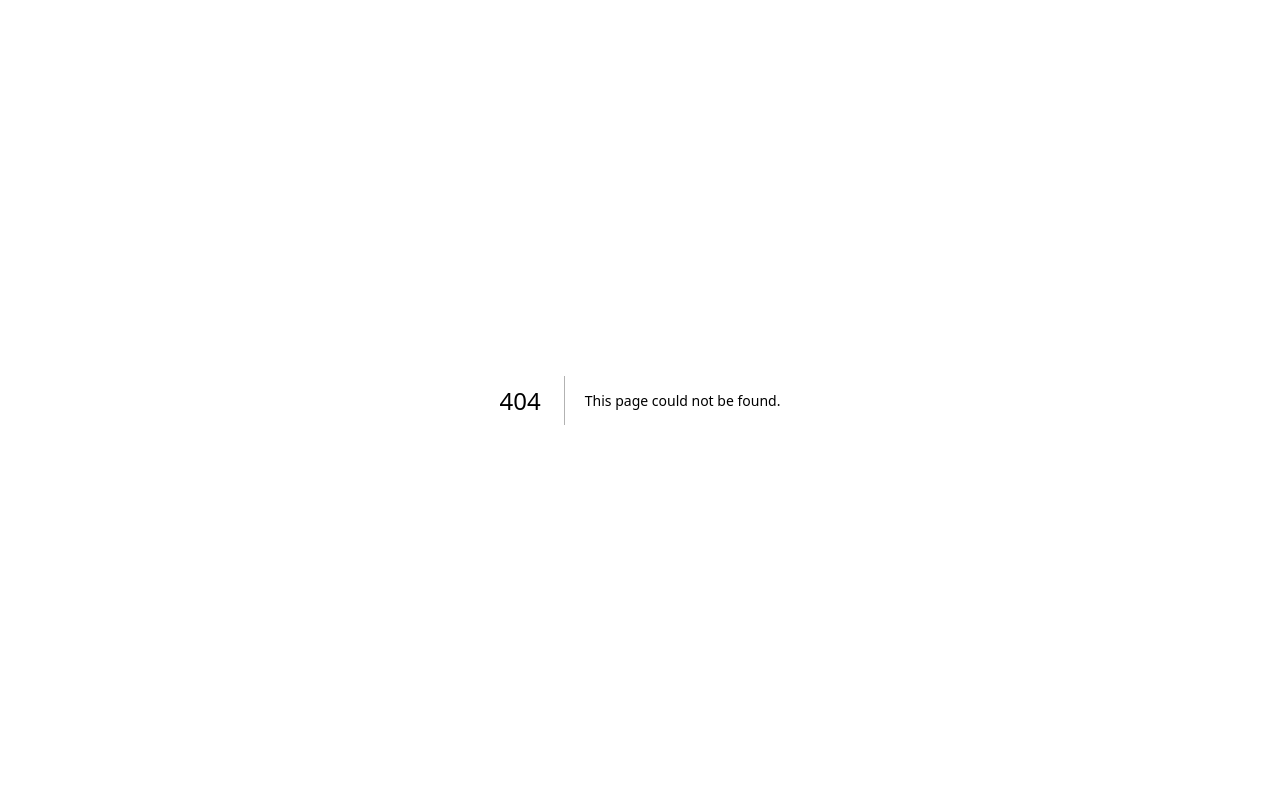
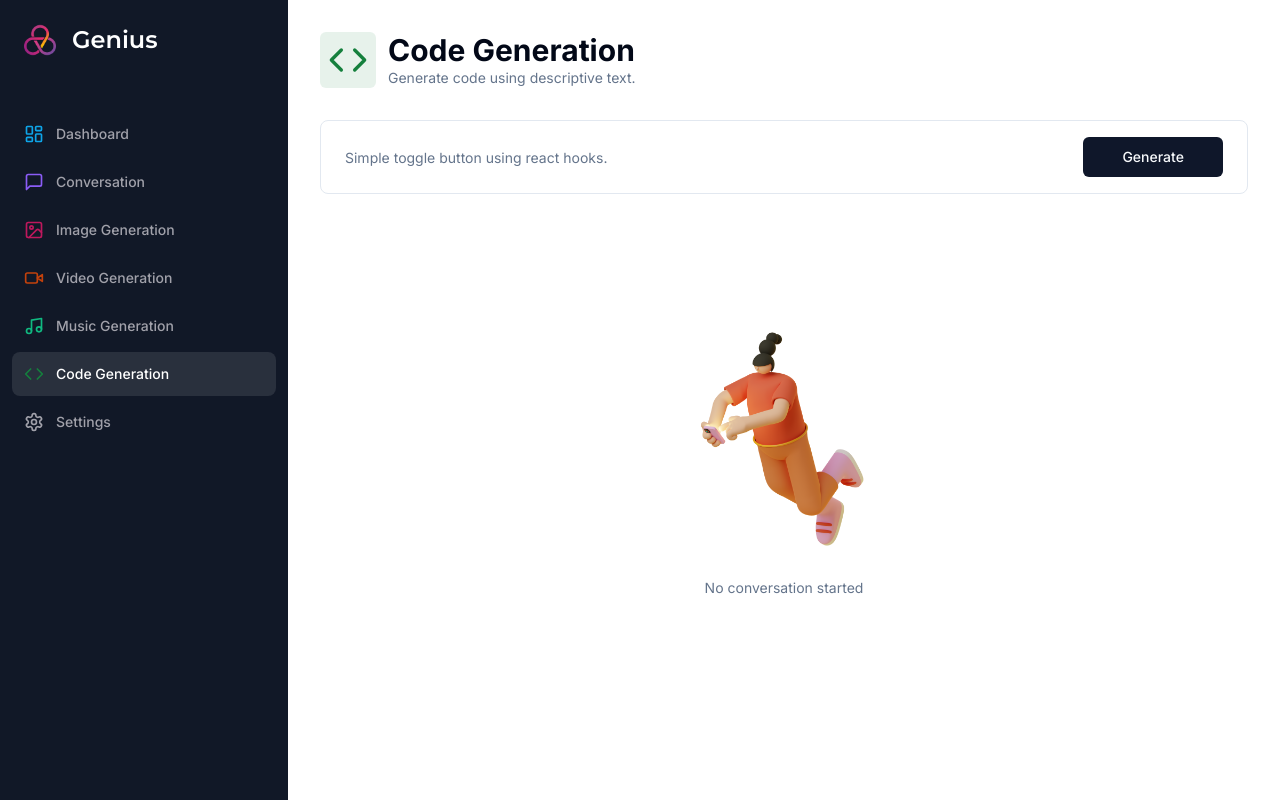
Before and after one commit to summer030/ai-saas-platform, a Next.js app: page /code in a window 1280 px wide. Before the commit this address had no page. Built offline with nearby package versions, Linux system fonts and the light colour scheme.

Commit message:
feat: code generation ai

```diff
--- /dev/null
+++ b/app/(dashboard)/(routes)/code/constants.ts
@@ -0,0 +1,7 @@
+import * as z from "zod";
+
+export const formSchema = z.object({
+  prompt: z.string().min(1, {
+    message: "Prompt is required",
+  }),
+});
--- /dev/null
+++ b/app/(dashboard)/(routes)/code/page.tsx
@@ -0,0 +1,157 @@
+"use client";
+
+import axios from "axios";
+import * as z from "zod";
+import { useState } from "react";
+import { Code, Divide } from "lucide-react";
+import { useForm } from "react-hook-form";
+import { zodResolver } from "@hookform/resolvers/zod";
+import { useRouter } from "next/navigation";
+import { ChatCompletionRequestMessage } from "openai";
+import ReactMarkdown from "react-markdown";
+
+import { Heading } from "@/components/heading";
+import { Form, FormControl, FormField, FormItem } from "@/components/ui/form";
+import { cn } from "@/lib/utils";
+import { Input } from "@/components/ui/input";
+import { Button } from "@/components/ui/button";
+import { Empty } from "@/components/empty";
+import { Loader } from "@/components/loader";
+import { UserAvatar } from "@/components/user-avatar";
+import { BotAvatar } from "@/components/bot-avatar";
+
+import { formSchema } from "./constants";
+
+const CodePage = () => {
+  const router = useRouter();
+  const [messages, setMessages] = useState<ChatCompletionRequestMessage[]>([]);
+  const form = useForm<z.infer<typeof formSchema>>({
+    resolver: zodResolver(formSchema),
+    defaultValues: {
+      prompt: "",
+    },
+  });
+
+  const isLoading = form.formState.isSubmitting;
+
+  const onSubmit = async (values: z.infer<typeof formSchema>) => {
+    try {
+      const userMessage: ChatCompletionRequestMessage = {
+        role: "user",
+        content: values.prompt,
+      };
+
+      const newMessages = [...messages, userMessage];
+
+      const response = await axios.post("/api/code", {
+        messages: newMessages,
+      });
+
+      setMessages((current) => [...current, userMessage, response.data]);
+
+      form.reset();
+    } catch (error: any) {
+      // TODO: Open Pro Modal
+      console.log(error);
+    } finally {
+      router.refresh();
+    }
+  };
+
+  return (
+    <div>
+      <Heading
+        title="Code Generation"
+        description="Generate code using descriptive text."
+        icon={Code}
+        iconColor="text-green-700"
+        bgColor="bg-green-700/10"
+      />
+      <div className="px-4 lg:px-8">
+        <div>
+          <Form {...form}>
+            <form
+              onSubmit={form.handleSubmit(onSubmit)}
+              className="
+                rounded-lg
+                border
+                w-full
+                p-4
+                px-3
+                md:px-6
+                focus-within:shadow-sm
+                grid
+                grid-cols-12
+                gap-2
+              "
+            >
+              <FormField
+                name="prompt"
+                render={({ field }) => (
+                  <FormItem className="col-span-12 lg:col-span-10">
+                    <FormControl className="m-0 p-0">
+                      <Input
+                        className="border-0 outline-none focus-visible:ring-0 focus-visible:ring-transparent"
+                        disabled={isLoading}
+                        placeholder="Simple toggle button using react hooks."
+                        {...field}
+                      />
+                    </FormControl>
+                  </FormItem>
+                )}
+              />
+              <Button
+                className="col-span-12 lg:col-span-2 w-full"
+                disabled={isLoading}
+              >
+                Generate
+              </Button>
+            </form>
+          </Form>
+        </div>
+        <div className="space-y-4 mt-4">
+          {isLoading && (
+            <div className="p-8 rounded-lg w-full flex items-center justify-center bg-muted">
+              <Loader />
+            </div>
+          )}
+          {messages.length === 0 && !isLoading && (
+            <Empty label="No conversation started" />
+          )}
+          <div className="flex flex-col-reverse gap-y-4">
+            {messages.map((message) => (
+              <div
+                key={message.content}
+                className={cn(
+                  "p-8 w-full flex items-center gap-x-8 rounded-lg",
+                  message.role === "user"
+                    ? "bg-white boreder border-black/10"
+                    : "bg-muted"
+                )}
+              >
+                {message.role === "user" ? <UserAvatar /> : <BotAvatar />}
+                <ReactMarkdown
+                  components={{
+                    pre: ({ node, ...props }) => (
+                      <div className="overflow-auto w-full my-2 bg-black/10 p-2 rounded-lg">
+                        <pre {...props} />
+                      </div>
+                    ),
+                    code: ({ node, ...props }) => (
+                      <code className="bg-black/10 rounded-lg p-1" {...props} />
+                    ),
+                  }}
+                  className="text-sm overflow-hidden leading-7"
+                >
+                  {message.content || ""}
+                </ReactMarkdown>
+              </div>
+            ))}
+          </div>
+        </div>
+      </div>
+    </div>
+  );
+};
+
+export default CodePage;
--- /dev/null
+++ b/app/api/code/route.ts
@@ -0,0 +1,45 @@
+import { auth } from "@clerk/nextjs";
+import { NextResponse } from "next/server";
+import { ChatCompletionRequestMessage, Configuration, OpenAIApi } from "openai";
+
+const configuration = new Configuration({
+  apiKey: process.env.OPENAI_API_KEY,
+});
+
+const openai = new OpenAIApi(configuration);
+
+const instructionMessage: ChatCompletionRequestMessage = {
+  role: "system",
+  content:
+    "You are a code generator. You must answer only in markdown code snippets. Use code comments for explanations.",
+};
+
+export async function POST(req: Request) {
+  try {
+    const { userId } = auth();
+    const body = await req.json();
+    const { messages } = body;
+
+    if (!userId) {
+      return new NextResponse("Unauthorized", { status: 401 });
+    }
+
+    if (!configuration.apiKey) {
+      return new NextResponse("OpenAI API not configured.", { status: 500 });
+    }
+
+    if (!messages) {
+      return new NextResponse("Message are required", { status: 400 });
+    }
+
+    const response = await openai.createChatCompletion({
+      model: "gpt-3.5-turbo",
+      messages: [instructionMessage, ...messages],
+    });
+
+    return NextResponse.json(response.data.choices[0].message);
+  } catch (error) {
+    console.log("CODE_ERROR", error);
+    return new NextResponse("Internal Error", { status: 500 });
+  }
+}
--- a/components/user-avatar.tsx
+++ b/components/user-avatar.tsx
@@ -6,7 +6,7 @@
   const { user } = useUser();
   return (
     <Avatar className="h-8 w-8">
-      <AvatarImage src={user?.profileImageUrl} />
+      <AvatarImage src={user?.imageUrl} />
       <AvatarFallback>
         {user?.firstName?.charAt(0)}
         {user?.lastName?.charAt(0)}
```
